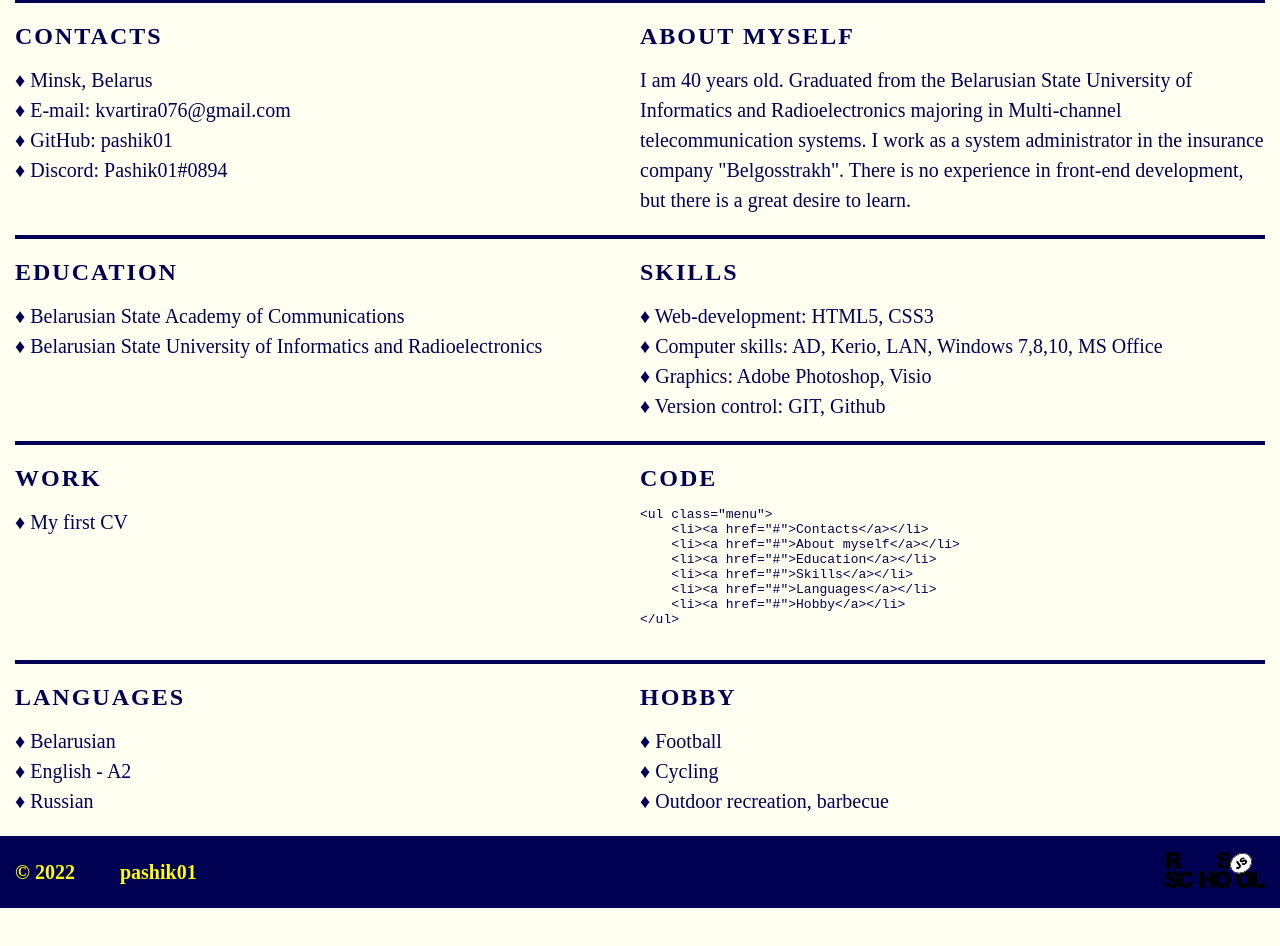
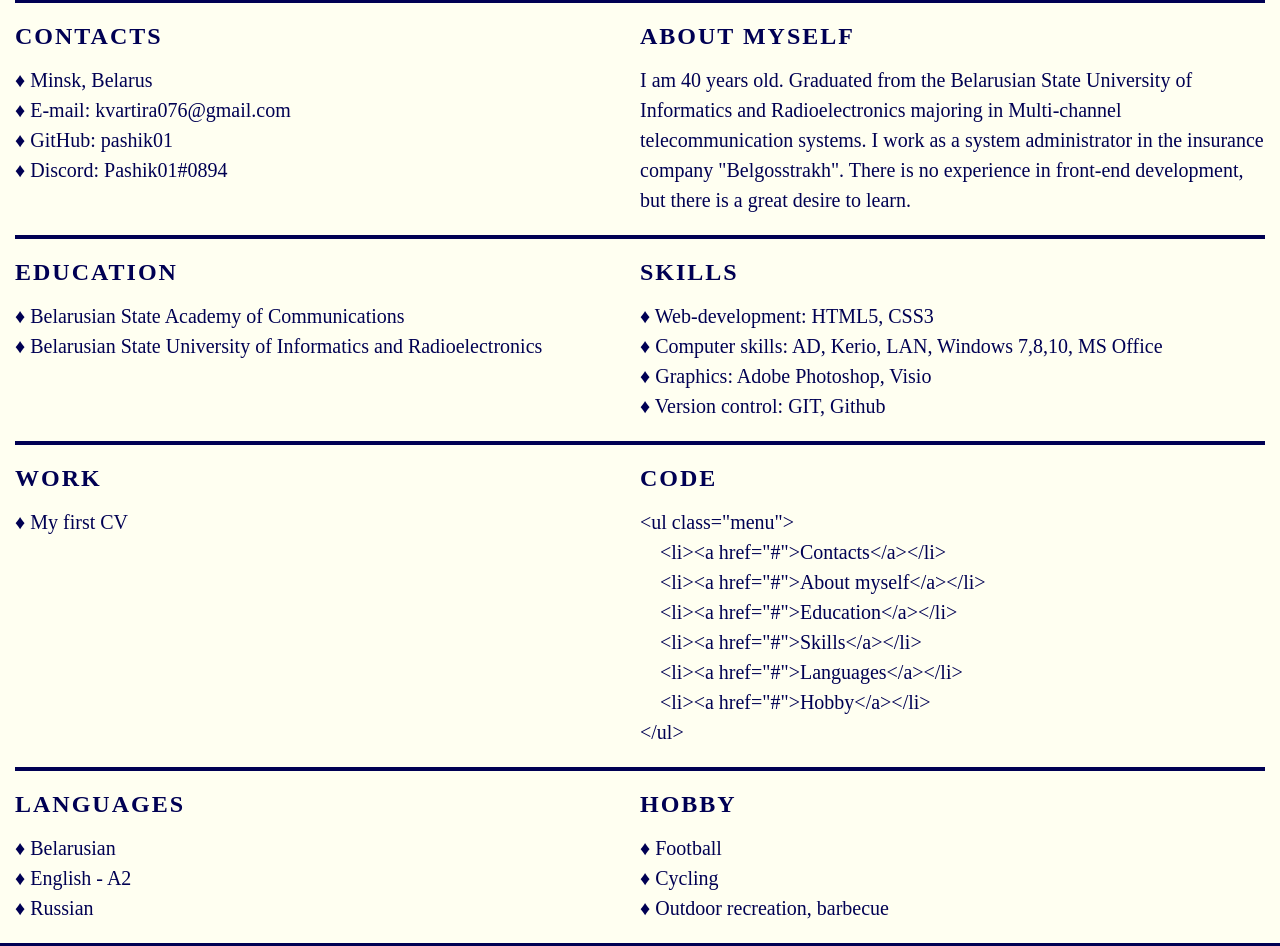
Before and after one commit to pashik01/rsschool-cv, a plain HTML site: page index.html in a window 1280 px wide. Shown: the part 354-1300 px from the top of the page. Before the commit the page ends 1262 px from the top, so only its background shows below. Drawn offline with Linux system fonts and the light colour scheme.

Commit message:
feat: add  css sections code and work

```diff
--- a/style.css
+++ b/style.css
@@ -3,7 +3,7 @@ html{
     scroll-behavior: smooth;
   }
 body{
-    margin: 0;
+    margin: 0 auto;
     color:#000053;
     font-family: OpenSans;
     background-color: #fffff1;
@@ -80,6 +80,12 @@ ul li{list-style-type: none}
 .section_about li a:hover{
     color:#0000b3;
     transition: .3s;
+}
+#code pre{margin: 0;}
+#code code{
+    font-size: 20px;
+    font-family: OpenSans;
+    line-height: 30px;
 }
 .footer{
     display: flex;
```
